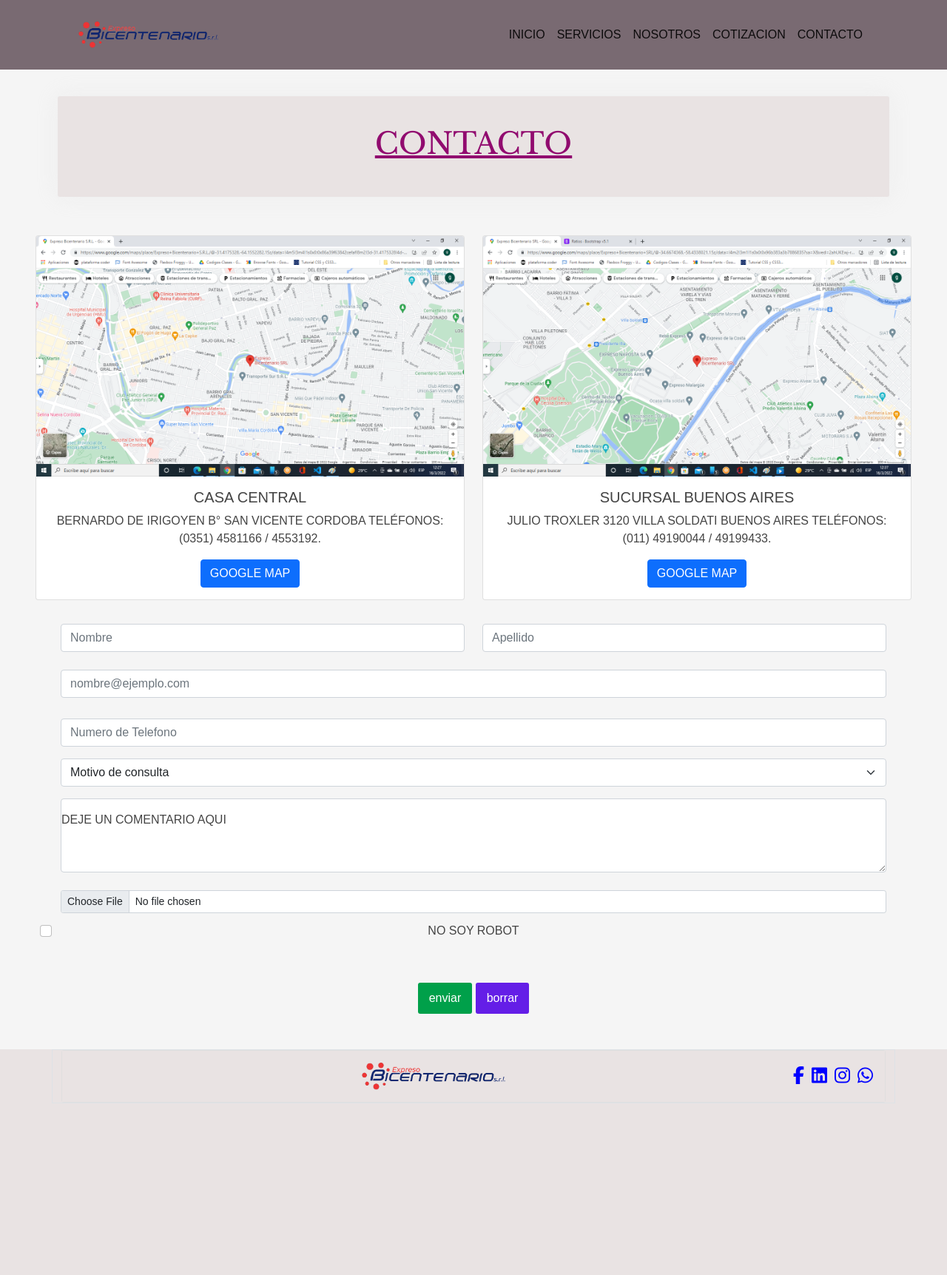
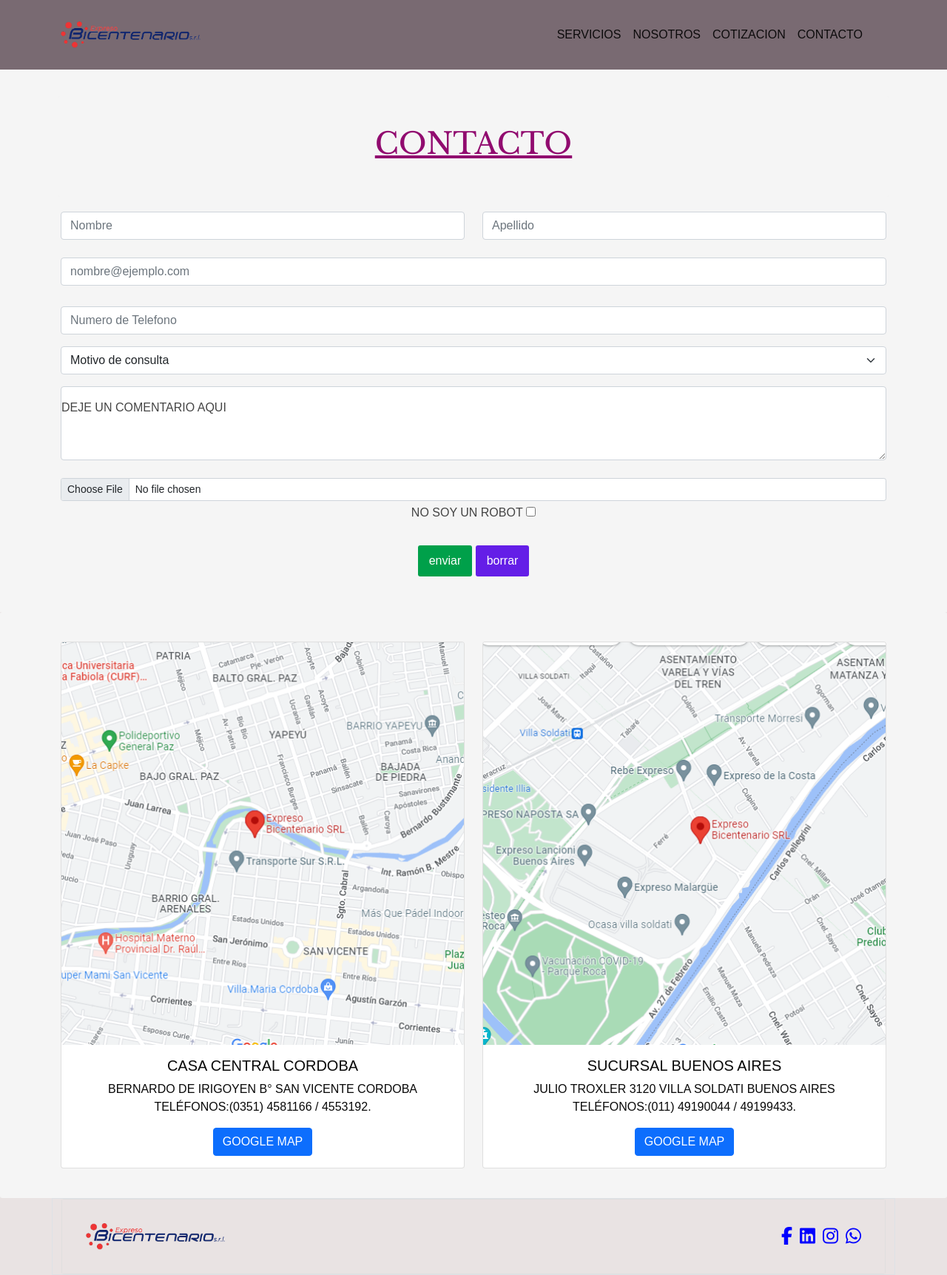
Before and after one commit to gfeldman38/proyecto-bicentenario, a website: page contenido/contacto.html in a window 1280 px wide. Shown: the whole page at 74% size. Before the commit the page ends 1491 px from the top, so only its background shows below. Drawn offline with nearby package versions, Linux system fonts and the light colour scheme.

Commit message:
retoques finales proyecto nuevo-bic

```diff
--- a/contenido/contacto.html
+++ b/contenido/contacto.html
@@ -24,7 +24,7 @@
             <div class="row">
                             <!-- Navigation -->
                 <nav class="navbar navbar-expand-lg navbar-light  static-top">
-                    <div class="container">
+                    <div class="container nav">
                         <a class="navbar-brand" href="../index.html">
                             <img src="../imagenes/logobicentenario.png" alt="logo" height="36">
                         </a>
@@ -33,9 +33,7 @@
                         </button>
                         <div class="collapse navbar-collapse" id="navbarSupportedContent">
                             <ul class="navbar-nav ms-auto">
-                                <li class="nav-item">
-                                    <a class="nav-link active" aria-current="page" href="../index.html">Inicio</a>
-                                </li>
+
                                 <li class="nav-item">
                                     <a class="nav-link active" aria-current="page" href="servicios.html">Servicios</a>
                                 </li>
@@ -58,36 +56,11 @@
 
 
         <main>
-            <div class="contenedor tarjeta-1">
+            <div class="contenedor tarjeta">
                 <h1>CONTACTO</h1>
             </div>
-            <section class="tarjetas">
-                <div class="row">
-                    <div class="col-sm-6">
-                        <div class="card">
-                        <img src="../imagenes/Sin títul4.png" class="card-img-top" alt="ubicacion cordoba">
-                        <div class="card-body">
-                            <h5 class="card-title">Casa central</h5>
-                            <p class="card-text">Bernardo de Irigoyen B° San Vicente CORDOBA Teléfonos:(0351) 4581166 / 4553192.</p>
-                            <a href="https://www.google.com/maps/place/Expreso+Bicentenario+S.R.L./@-31.4175328,-64.1574169,17z/data=!3m1!4b1!4m5!3m4!1s0x9432a2b1c2a7d5a1:0x86a39f63842cefaf!8m2!3d-31.4175328!4d-64.1552282" target="blank"" class="btn btn-primary">Google Map</a>
-                        </div>
-                    </div>
-                </div>
-                    <div class="col-sm-6">
-                        <div class="card">
-                        <img src="../imagenes/Sin títul5.png" class="card-img-top" alt="ubicacion bs as">
-                            <div class="card-body">
-                                <h5 class="card-title">Sucursal Buenos Aires</h5>
-                                <p class="card-text">Julio Troxler 3120 villa Soldati BUENOS AIRES Teléfonos:(011) 49190044 / 49199433.</p>
-                                <a href="https://www.google.com/maps/place/Expreso+Bicentenario+SRL/@-34.6674368,-58.4338021,15z/data=!4m2!3m1!1s0x0:0x96b383a3b7886835?sa=X&ved=2ahUKEwjbwunYlo_2AhW7JbkGHQEvAUgQ_BJ6BAgOEAU" target="blank" class="btn btn-primary">Google Map</a>
-                            </div>
-                        </div>
-                    </div>
-                </div>
-            </section>
+        <!-- utilizado en cotizacion, contacto y servicios. -->
 
-
-            <!-- utilizado en cotizacion, contacto y servicios. -->
             <section>
                 <form >
                     <div class="container">
@@ -125,11 +98,10 @@
                                 <label for="formFileSm" class="form-label"></label>
                                 <input class="form-control form-control-sm" id="formFileSm" type="file">
                             </div>
-                            <div class="form-check pd-2">
-                                <input class="form-check-input" type="checkbox" value="" id="flexCheckIndeterminate">
-                                <label class="form-check-label" for="flexCheckIndeterminate">
-                                    <p>No soy robot</p>
-                                </label>
+                            <div>
+                                <label for="robot">No soy un robot</label>
+                                <input type="checkbox" name="nosoyunrobot" id="robot">
+                            </div>
                             </div>
 
                             <div class="pd-4">
@@ -141,6 +113,33 @@
                 </form>
             </section>
         </main>
+
+        <section class="tarjeta">
+            <div class="container">
+                <div class="row">
+                    <div class="col-sm-6">
+                        <div class="card">
+                            <img src="../imagenes/san-vicente.png" class="card-img-top" alt="ubicacion cordoba">
+                        <div class="card-body">
+                            <h5 class="card-title">Casa central Cordoba</h5>
+                            <p class="card-text">Bernardo de Irigoyen B° San Vicente CORDOBA Teléfonos:(0351) 4581166 / 4553192.</p>
+                            <a href="https://www.google.com/maps/place/Expreso+Bicentenario+S.R.L./@-31.4175328,-64.1574169,17z/data=!3m1!4b1!4m5!3m4!1s0x9432a2b1c2a7d5a1:0x86a39f63842cefaf!8m2!3d-31.4175328!4d-64.1552282" target="blank"" class="btn btn-primary">Google Map</a>
+                        </div>
+                    </div>
+                </div>
+                <div class="col-sm-6">
+                    <div class="card">
+                            <img src="../imagenes/villa soldati.png" class="card-img-top" alt="ubicacion bs as">
+                        <div class="card-body">
+                            <h5 class="card-title">Sucursal Buenos Aires</h5>
+                            <p class="card-text">Julio Troxler 3120 villa Soldati BUENOS AIRES Teléfonos:(011) 49190044 / 49199433.</p>
+                            <a href="https://www.google.com/maps/place/Expreso+Bicentenario+SRL/@-34.6674368,-58.4338021,15z/data=!4m2!3m1!1s0x0:0x96b383a3b7886835?sa=X&ved=2ahUKEwjbwunYlo_2AhW7JbkGHQEvAUgQ_BJ6BAgOEAU" target="blank" class="btn btn-primary">Google Map</a>
+                        </div>
+                    </div>
+                </div>
+            </div>
+        </section>
+
 
 
 <footer class="container border">
--- a/scss/main.scss
+++ b/scss/main.scss
@@ -1,9 +1,9 @@
 //  @import
 
+@import"parciales/_variables";
 @import"parciales/_body";
 @import"parciales/mixin.scss";
 @import"parciales/_estilos";
 @import"parciales/_boton";
 @import"parciales/_footer";
 @import"parciales/mediaquerys";
-@import"parciales/_variables";
--- a/scss/parciales/_body.scss
+++ b/scss/parciales/_body.scss
@@ -31,7 +31,7 @@
 }
 
 main {
-    background: whitesmoke;
+    background: $fondo;
     color: #444;
     padding: 1rem;
 }
@@ -39,6 +39,11 @@
 footer {
     background: none;
     padding: 0rem;
+}
+
+.nav a.activo,
+.nav a:hover {
+    background: violet;
 }
 
 
@@ -64,9 +69,9 @@
 
 .tarjeta {
 padding: 40px;
-background: rgb(243, 103, 103);
+background: $fondo;
 border-radius: 3px;
-box-shadow: 0px 0px 30px rgba(221,221,221,0.3);
+// box-shadow: 0px 0px 30px rgba(221,221,221,0.3);
 }
 .tarjeta-1 {
 padding: 40px;
--- a/scss/parciales/_boton.scss
+++ b/scss/parciales/_boton.scss
@@ -11,11 +11,11 @@
     transition: .3s ease all;
 
     &:hover {
-        background: "$boton";
+        background: $boton;
     }
 
     &:hover {
-        background: "$boton";
+        background: $boton;
     }
 
     &.verde {
--- a/scss/parciales/_footer.scss
+++ b/scss/parciales/_footer.scss
@@ -1,18 +1,19 @@
  /* Footer */
 
 .container__footer {
-    max-width: 1200 px;
     @include crearflex(space-between, center) ;
     margin: 0 auto;
-    padding: 1rem;
-    background-color: #e9e3e3;
+    padding: 2rem;
+    background-color: var(--fondo);
     position: relative;
 }
 
 .footer img{
     width: 20%;
     height: 30%;
+    float: left;
 }
+
 
 
 .icons{
--- a/scss/parciales/_mediaquerys.scss
+++ b/scss/parciales/_mediaquerys.scss
@@ -11,4 +11,12 @@
     .sacar {
         display: none;
     }
+
+    .justificar {
+        text-align: left;
+    }
+
+    .container__footer {
+        padding: 1rem;
+    }
 }
--- a/scss/parciales/_variables.scss
+++ b/scss/parciales/_variables.scss
@@ -1,2 +1,3 @@
 
 $boton:#f80000;
+$fondo: whitesmoke;
```
Also changed, not shown: contenido/cotizacion.html (+3 -5 lines), contenido/nosotros.html (+3 -5 lines), contenido/servicios.html (+28 -8 lines), index.html (+12 -8 lines), css/estilos.css, imagenes/Screenshot_20220316-114418.png (deleted), imagenes/Sin títul3.png (deleted), imagenes/Sin título.png (deleted), imagenes/f350-2 (2).jpg (added), imagenes/imagenprincipal.jpg (deleted), imagenes/san-vicente.png (added), imagenes/villa soldati.png (added). Lines whose indentation alone changed are shown as unchanged.
